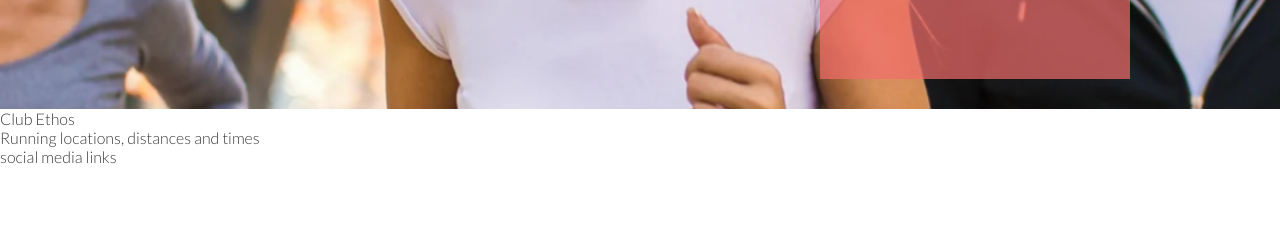
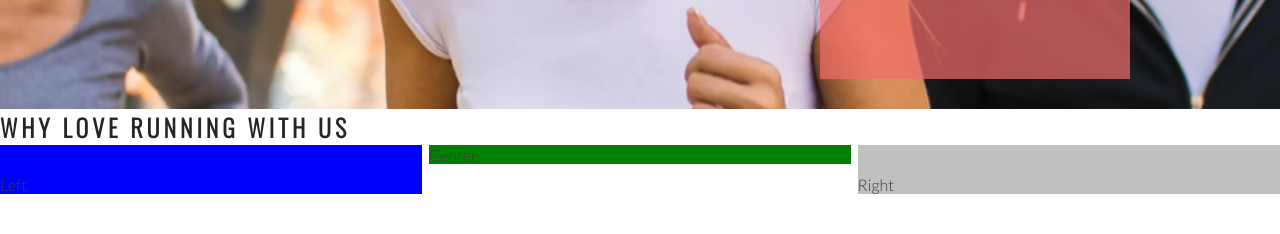
Before and after one commit to EthanMustCode/love-running, a plain HTML site: page index.html in a window 1280 px wide. Shown: the part 566-800 px from the top of the page. Drawn offline with nearby package versions, Linux system fonts and the light colour scheme.

Commit message:
add ethos elements

```diff
--- a/assets/css/style.css
+++ b/assets/css/style.css
@@ -24,6 +24,7 @@ h1, h2 {
 #logo {
     float: left;
     font-size: 280%;
+    margin-left: 30px;
 }
 
 #menu {
@@ -105,3 +106,27 @@ h1, h2 {
 
     position: absolute;
 }
+
+#club-ethos {
+    height: 600px;
+}
+
+#left-about {
+    padding-top: 30px;
+    width: 33%;
+    float:left;
+    background-color: blue ;
+}
+
+#right-about {
+    padding-top: 30px;
+    width: 33%;
+    float:right;
+    background-color: silver;
+}
+
+#center-about {
+    width: 33%;
+    margin: 0 auto;
+    background-color: green;
+}
--- a/index.html
+++ b/index.html
@@ -38,8 +38,11 @@
             <h3>Dublin Docklands & Phoenix Park</h3>
         </div>
     </section>
-    <section>
-        Club Ethos
+    <section id="club-ethos">
+        <h1>why love running with us</h1>
+        <div id="left-about">Left</div>
+        <div id="right-about">Right</div>
+        <div id="center-about">Center</div>
     </section>
     <section>
         Running locations, distances and times
```
